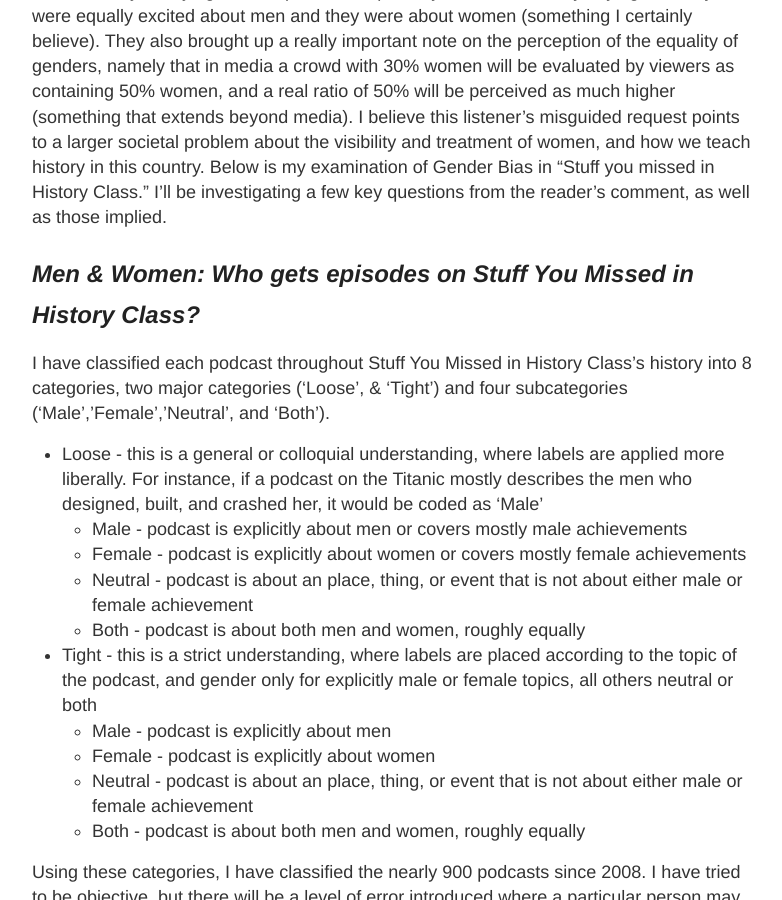
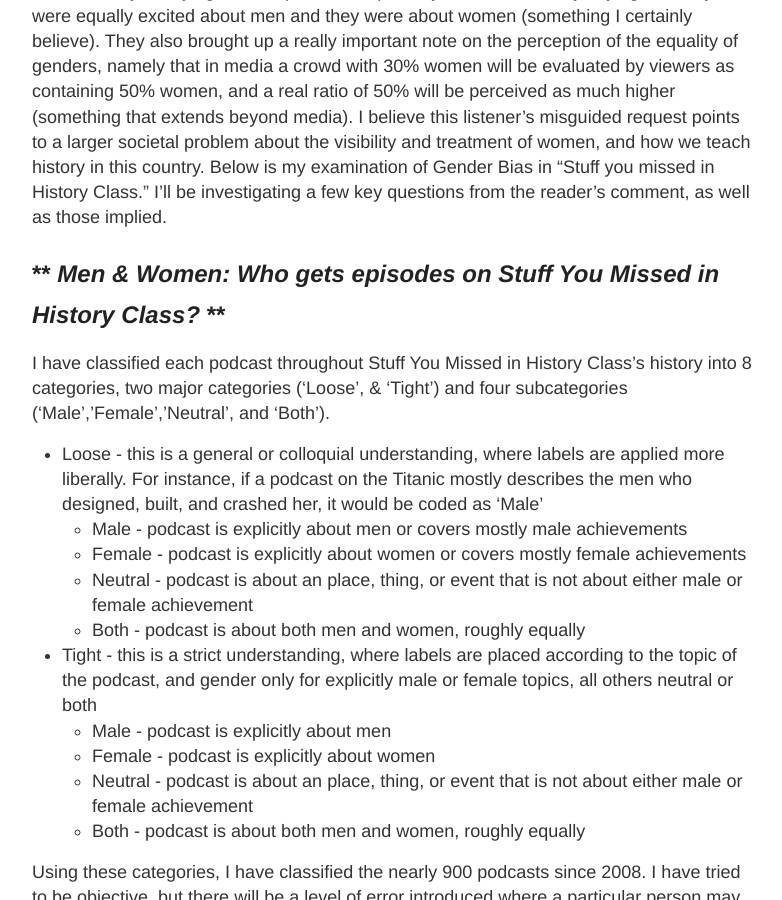
Before and after one commit to sjfwagner/sjfwagner.github.io, a Jekyll site: the page built from _posts/2016-06-01-test.md, in a window 1280 px wide and 900 px high, scrolled down 1866 px. Shown: the whole window, without its empty margins (248-1030 px from the left). Built offline with Jekyll 4.4.1, drawn with Linux system fonts in a browser that asks for light colours.

```diff
--- a/_posts/2016-06-01-test.md
+++ b/_posts/2016-06-01-test.md
@@ -32,7 +32,7 @@ Additionally, this post will describe gender overall as a binary male and female
 
 Holly and Tracy refuted him far more politely than he deserved, but the accusation has been burning in my mind for the last few months.  They mostly refute some of the listener’s comments by clarifying the 20 episode sample they examined and by saying that they were equally excited about men and they were about women (something I certainly believe). They also brought up a really important note on the perception of the equality of genders, namely that in media a crowd with 30% women will be evaluated by viewers as containing 50% women, and a real ratio of 50% will be perceived as much higher (something that extends beyond media).  I believe this listener’s misguided request points to a larger societal problem about the visibility and treatment of women, and how we teach history in this country. Below is my examination of Gender Bias in “Stuff you missed in History Class.” I’ll be investigating a few key questions from the reader’s comment, as well as those implied.
 
-## _Men & Women: Who gets episodes on Stuff You Missed in History Class?_
+## ** _Men & Women: Who gets episodes on Stuff You Missed in History Class?_ **
 
 I have classified each podcast throughout Stuff You Missed in History Class’s history into 8 categories, two major categories (‘Loose’, & ‘Tight’) and four subcategories (‘Male’,’Female’,’Neutral’, and ‘Both’).
 
```
